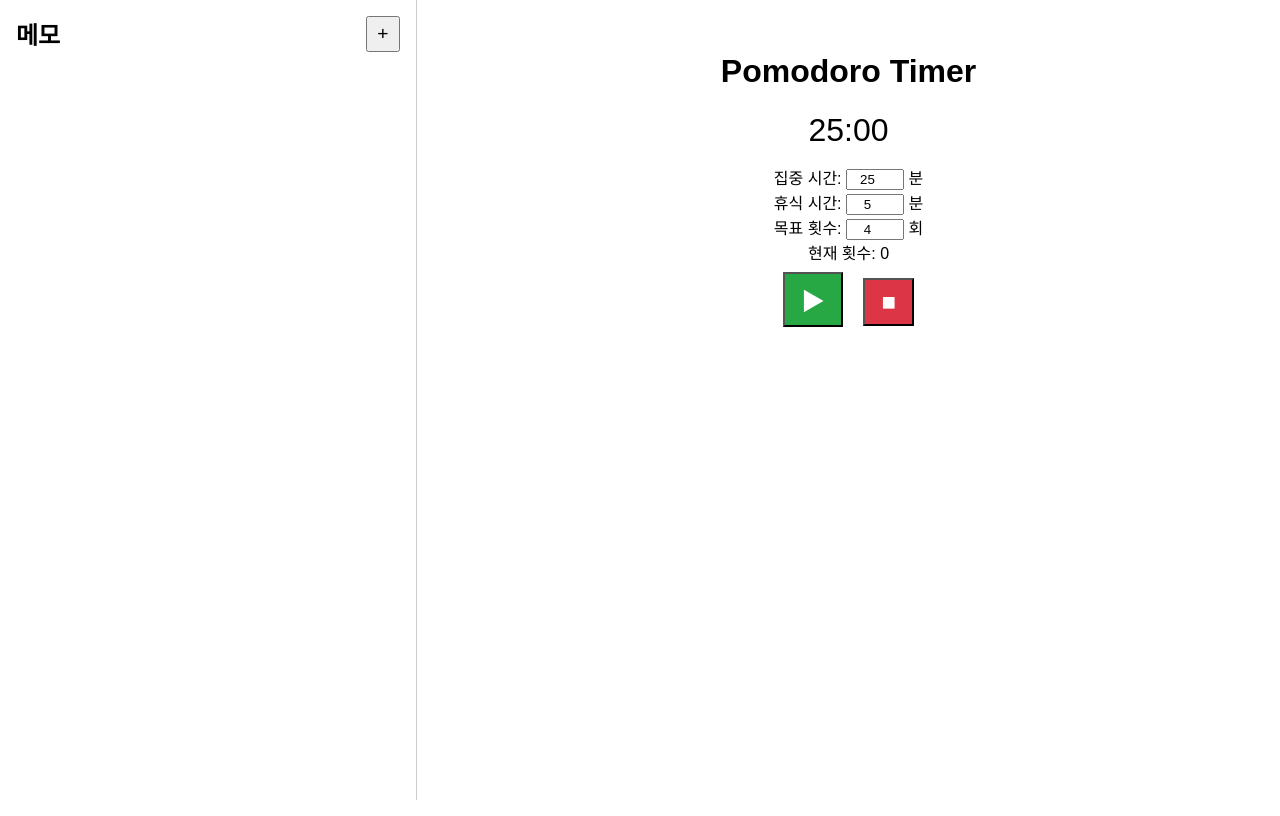
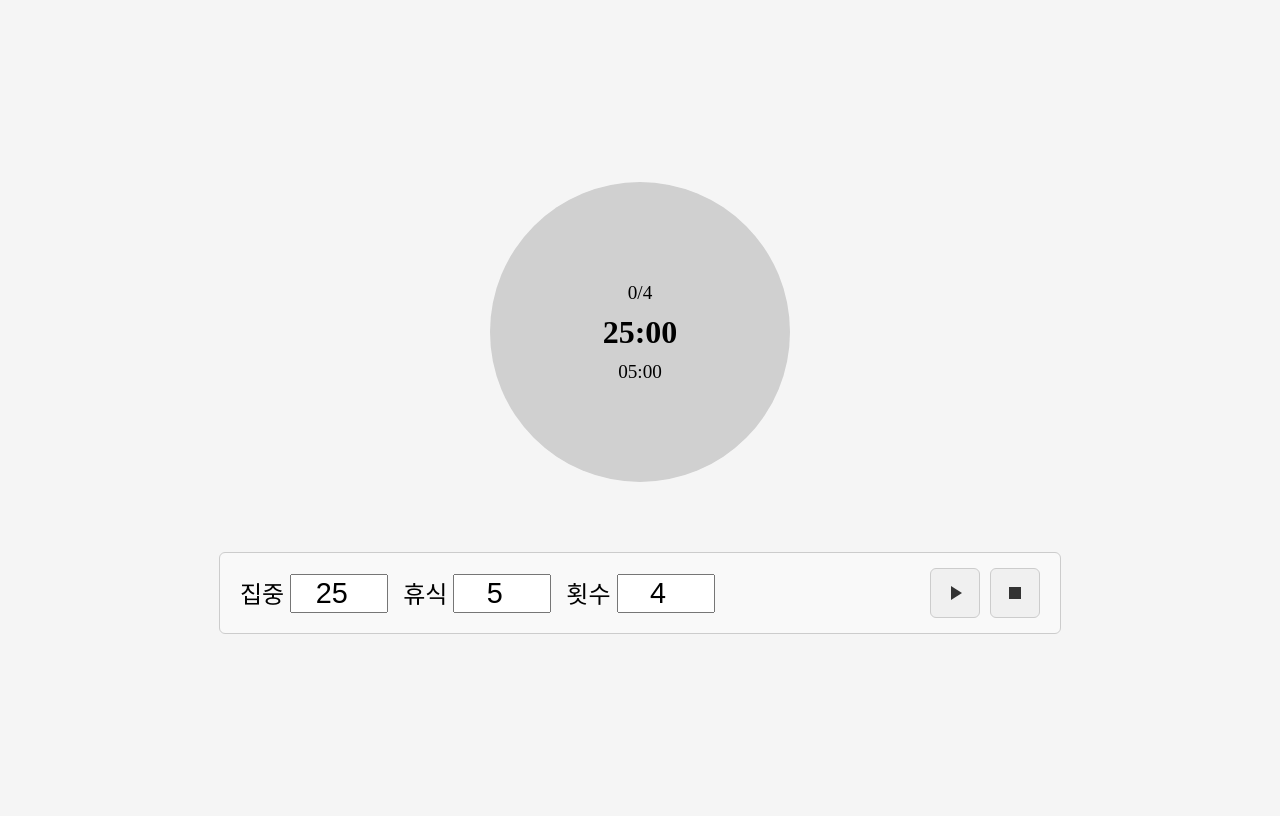
Before and after one commit to purplecurry/prj-toti, a FastAPI app: page /timer/ in a window 1280 px wide. Run offline with FastAPI, Linux system fonts and the light colour scheme; parts of the project's set-up code (start-up, migrations or seed data) failed here and were passed over.

Commit message:
timer.html, timer.py 수정
-timer.html : 재작업중. 타이머 기능 구현 및 UI 기본 구성 완료
-timer.py : 비 로그인 사용자 처리를 위한 스키마 별도 생성
On branch ks

```diff
--- a/templates/timer.html
+++ b/templates/timer.html
@@ -4,342 +4,337 @@
   <meta charset="UTF-8">
   <title>Pomodoro Timer</title>
   <style>
-    body { font-family: 'Noto Sans KR', sans-serif; margin:0; }
-    .layout { display:flex; height:100vh; }
-    #memo-container { width:30%; padding:1rem; border-right:1px solid #ccc; text-align:left; }
-    #memo-container h2 { margin:0; }
-    .memo-header { display:flex; justify-content:space-between; align-items:center; margin-bottom:1rem; }
-    .memo-box { border:1px solid #333; margin:0.5rem 0; padding:0.5rem; }
-    .memo-title-row { display:flex; justify-content:space-between; align-items:center;
-                      border-bottom:1px solid #aaa; padding-bottom:0.5rem; cursor:pointer; }
-    .memo-title-row span { font-weight:bold; }
-    .memo-icons span { margin-left:0.5rem; cursor:pointer; }
-    .memo-content { display:none; margin-top:0.5rem; }
-    .timer-area { flex:1; text-align:center; padding:2rem; }
-    .timer-display { font-size:2rem; margin:1rem; }
-    .control-btn { font-size:1.5rem; padding:0.5rem 1rem; margin:0.5rem; }
-    .play { background:#28a745; color:white; }
-    .stop { background:#dc3545; color:white; }
-    input { width:50px; text-align:center; }
+    body {
+      display: flex;
+      flex-direction: column;
+      justify-content: center;
+      align-items: center;
+      height: 100vh;
+      background: #f5f5f5;
+    }
+
+    .timer-container {
+      position: relative;
+      width: 300px;
+      height: 300px;
+      margin-bottom: 20px;
+    }
+
+    /* 원형 진행바 (SVG) */
+    .circle {
+      position: absolute;
+      top: 0;
+      left: 0;
+    }
+
+    #focus-circle{
+      fill: none;
+      stroke-width: 40;
+      stroke-linecap: round;
+      transform: rotate(-90deg);
+      transform-origin: 50% 50%;
+      transition: stroke-dashoffset 1s linear; /* 부드럽게 변화 */
+      stroke: red;
+    }
+
+    #break-circle {
+      fill: none;
+      stroke-width: 20;
+      stroke-linecap: round;
+      transform: rotate(-90deg);
+      transform-origin: 50% 50%;
+      transition: stroke-dashoffset 1s linear; /* 부드럽게 변화 */
+      stroke: green;
+    }
+
+    /* 중앙 박스 */
+    .time-box {
+      width: 100%;
+      height: 100%;
+      border-radius: 50%;
+      background: #d0d0d0;
+      display: flex;
+      flex-direction: column;
+      justify-content: center;
+      align-items: center;
+    }
+
+    .counter {
+      font-size: 1.2em;
+      color: black;
+      margin-bottom: 10px;
+      font-weight: normal;
+    }
+
+    .big-time {
+      font-size: 2em;
+      font-weight: bold;
+      color: black;
+    }
+
+    .small-time {
+      font-size: 1.2em;
+      color: black;
+      margin-top: 10px;
+    }
+
+    /* 하단 바 전체 */
+    .bottom-bar {
+      display: flex;
+      justify-content: space-between; /* 왼쪽은 inputs, 오른쪽은 버튼 */
+      align-items: center;
+      width: 800px; /* 가로 길이 확장 */
+      margin-top: 50px; /* 타이머와 간격 확보 */
+      padding: 15px 20px;
+      border: 1px solid #ccc;
+      border-radius: 6px;
+      background: #f9f9f9;
+    }
+
+    /* 입력 박스 */
+    .inputs {
+      display: flex;
+      gap: 15px;
+      font-size: 1.5em; /* 글자 크기 확대 */
+    }
+
+    .inputs input {
+      width: 90px;
+      font-size: 1.2em;
+      text-align: center;
+    }
+
+    /* 버튼 */
+    .controls {
+      display: flex;
+      flex-direction: row; /* 버튼 가로 정렬 */
+      gap: 10px;
+    }
+
+    .controls button {
+      display: flex;
+      justify-content: center;
+      align-items: center;
+      width: 50px;   /* 버튼 크기 고정 */
+      height: 50px;  /* 버튼 크기 고정 */
+      border: 1px solid #ccc;
+      border-radius: 6px;
+      background: #f0f0f0;
+      cursor: pointer;
+      transition: background 0.2s ease;
+    }
+
+    .controls button:hover {
+      background: #e0e0e0;
+    }
+
+    .controls svg {
+      width: 24px;   /* 아이콘 크기 고정 */
+      height: 24px;
+      fill: #333;
+    }
   </style>
 </head>
 <body>
-  <div class="layout">
-    <!-- 메모 영역 -->
-    <div id="memo-container">
-      <div class="memo-header">
-        <h2>메모</h2>
-        <button id="add-memo-btn" style="font-size:1.2rem; padding:0.3rem 0.6rem;">+</button>
-      </div>
-      <!-- 메모 박스들이 JS로 추가됨 -->
-    </div>
+  <div class="timer-container">
+    <!-- 집중 타이머 (빨간색 원형) -->
+    <svg class="circle" width="300" height="300">
+      <circle id="focus-circle" cx="150" cy="150" r="100" />
+    </svg>
 
-    <!-- 타이머 영역 -->
-    <div class="timer-area">
-      <h1>Pomodoro Timer</h1>
-      <div class="timer-display" id="main-timer">25:00</div>
+    <!-- 휴식 타이머 (녹색 원형) -->
+    <svg class="circle" width="300" height="300">
+      <circle id="break-circle" cx="150" cy="150" r="90" />
+    </svg>
 
-      <div>집중 시간: <input id="focus-input" type="number" value="25"> 분</div>
-      <div>휴식 시간: <input id="break-input" type="number" value="5"> 분</div>
-      <div>목표 횟수: <input id="goal-input" type="number" value="4"> 회</div>
-      <div>현재 횟수: <span id="count">0</span></div>
-
-      <button id="play-btn" class="control-btn play">▶</button>
-      <button id="stop-btn" class="control-btn stop">■</button>
+    <div class="time-box">
+      <div class="counter" id="counter">0/4</div>
+      <div class="big-time" id="focus-time">25:00</div>
+      <div class="small-time" id="break-time">05:00</div>
     </div>
   </div>
 
-<script>
-  const playBtn = document.getElementById("play-btn");
-  const stopBtn = document.getElementById("stop-btn");
-  const mainTimer = document.getElementById("main-timer");
-  const focusInput = document.getElementById("focus-input");
-  const breakInput = document.getElementById("break-input");
-  const goalInput = document.getElementById("goal-input");
-  const countEl = document.getElementById("count");
 
-  let running = false;
-  let interval = null;
-  let isFocus = true;
-  let focusTime = parseInt(focusInput.value) * 60;
-  let breakTime = parseInt(breakInput.value) * 60;
-  let timeLeft = focusTime;
-  let count = 0;
-  let goal = parseInt(goalInput.value);
+<!-- 하단 입력 + 버튼을 한 줄로 -->
+<div class="bottom-bar">
+  <div class="inputs">
+    <label>집중 <input type="number" id="focus-input" value="25"></label>
+    <label>휴식 <input type="number" id="break-input" value="5"></label>
+    <label>횟수 <input type="number" id="count-input" value="4"></label>
+  </div>
+  <div class="controls">
+    <!-- 재생 버튼 -->
+    <button id="start-btn">
+      <svg id="start-icon" xmlns="http://www.w3.org/2000/svg" viewBox="0 0 24 24">
+        <path d="M8 5v14l11-7z"/> <!-- ▶ 아이콘 -->
+      </svg>
+    </button>
 
-  function updateDisplay() {
-    const minutes = String(Math.floor(timeLeft / 60)).padStart(2, "0");
-    const seconds = String(timeLeft % 60).padStart(2, "0");
-    mainTimer.textContent = `${minutes}:${seconds}`;
-  }
+    <!-- 정지 버튼 -->
+    <button id="stop-btn">
+      <svg xmlns="http://www.w3.org/2000/svg" viewBox="0 0 24 24">
+        <rect x="6" y="6" width="12" height="12"/> <!-- ■ 아이콘 -->
+      </svg>
+    </button>
+  </div>
+</div>
 
-  function switchPhase() {
-    if (isFocus) {
-      isFocus = false;
-      breakTime = parseInt(breakInput.value) * 60;
-      timeLeft = breakTime;
-      alert("집중 시간 종료! 휴식 시작!");
-    } else {
-      isFocus = true;
-      focusTime = parseInt(focusInput.value) * 60;
-      timeLeft = focusTime;
-      count++;
-      countEl.textContent = count;
+  <script>
+    let focusTime, breakTime, totalCount;
+    let currentCount = 0;
+    let timer = null;
+    let isRunning = false;
+    let isPaused = false;
+    let isFocus = true;
+    let remainingTime;
 
-      if (count >= goal) {
-        clearInterval(interval);
-        running = false;
-        alert("목표 횟수 달성! 오늘의 뽀모도로 완료!");
-        playBtn.textContent = "▶";
-        playBtn.classList.remove("stop");
-        playBtn.classList.add("play");
-        return;
-      }
-      alert("휴식 종료! 다시 집중 시작!");
-    }
-    updateDisplay();
-  }
+    const focusDisplay = document.getElementById("focus-time");
+    const breakDisplay = document.getElementById("break-time");
+    const counterDisplay = document.getElementById("counter");
+    const startBtn = document.getElementById("start-btn");
+    const stopBtn = document.getElementById("stop-btn");
 
-  playBtn.addEventListener("click", () => {
-    if (!running) {
-      running = true;
-      playBtn.textContent = "⏸";
-      playBtn.classList.remove("play");
-      playBtn.classList.add("stop");
+    const focusCircle = document.getElementById("focus-circle");
+    const breakCircle = document.getElementById("break-circle");
 
-      interval = setInterval(() => {
-        if (timeLeft > 0) {
-          timeLeft--;
-          updateDisplay();
-        } else {
-          switchPhase();
-        }
-      }, 1000);
-    } else {
-      running = false;
-      clearInterval(interval);
-      playBtn.textContent = "▶";
-      playBtn.classList.remove("stop");
-      playBtn.classList.add("play");
-    }
-  });
+    // 원 둘레 계산
+    const focusCircumference = 2 * Math.PI * 100; // r=120
+    const breakCircumference = 2 * Math.PI * 90;  // r=90
 
-  stopBtn.addEventListener("click", () => {
-    clearInterval(interval);
-    running = false;
-    isFocus = true;
-    focusTime = parseInt(focusInput.value) * 60;
-    breakTime = parseInt(breakInput.value) * 60;
-    goal = parseInt(goalInput.value);
-    timeLeft = focusTime;
-    count = 0;
-    countEl.textContent = count;
-    updateDisplay();
-    playBtn.textContent = "▶";
-    playBtn.classList.remove("stop");
-    playBtn.classList.add("play");
-  });
+    focusCircle.style.strokeDasharray = focusCircumference;
+    focusCircle.style.strokeDashoffset = focusCircumference;
 
-  updateDisplay();
+    breakCircle.style.strokeDasharray = breakCircumference;
+    breakCircle.style.strokeDashoffset = breakCircumference;
 
-  // ===== 메모 관련 =====
-    function renderMemo(memo) {
-    const box = document.createElement("div");
-    box.className = "memo-box";
-
-    const titleRow = document.createElement("div");
-    titleRow.className = "memo-title-row";
-
-    const titleEl = document.createElement("span");
-    titleEl.textContent = memo.title;
-
-    const iconBox = document.createElement("div");
-    iconBox.className = "memo-icons";
-
-    // 수정 아이콘
-    const editIcon = document.createElement("span");
-    editIcon.textContent = "✏️";
-    editIcon.addEventListener("click", (e) => {
-        e.stopPropagation();
-
-        // 인라인 편집 UI 생성
-        const editForm = document.createElement("div");
-        editForm.style.marginTop = "0.5rem";
-
-        const titleInput = document.createElement("input");
-        titleInput.type = "text";
-        titleInput.value = memo.title;
-        titleInput.style.width = "100%";
-
-        const contentInput = document.createElement("textarea");
-        contentInput.value = memo.content || "";
-        contentInput.style.width = "100%";
-        contentInput.style.marginTop = "0.5rem";
-
-        const saveBtn = document.createElement("button");
-        saveBtn.textContent = "저장";
-        saveBtn.style.marginRight = "0.5rem";
-
-        const cancelBtn = document.createElement("button");
-        cancelBtn.textContent = "취소";
-
-        editForm.appendChild(titleInput);
-        editForm.appendChild(contentInput);
-        editForm.appendChild(saveBtn);
-        editForm.appendChild(cancelBtn);
-
-        // 기존 내용 숨기고 편집폼 표시
-        contentEl.style.display = "none";
-        box.appendChild(editForm);
-
-        saveBtn.addEventListener("click", () => {
-        fetch("/timer/memo/write", {
-            method: "PUT",
-            headers: { "Content-Type": "application/json" },
-            body: JSON.stringify({ id: memo.id, title: titleInput.value, content: contentInput.value })
-        })
-        .then(res => res.json())
-        .then(updated => {
-            titleEl.textContent = updated.memo.title;
-            contentEl.textContent = updated.memo.content;
-            box.removeChild(editForm);
-        });
-        });
-
-        cancelBtn.addEventListener("click", () => {
-        box.removeChild(editForm);
-        contentEl.style.display = "none";
-        });
-    });
-
-    // 삭제 아이콘
-    const deleteIcon = document.createElement("span");
-    deleteIcon.textContent = "🗑️";
-    deleteIcon.addEventListener("click", (e) => {
-        e.stopPropagation();
-        if (confirm("정말 삭제하시겠습니까?")) {
-        fetch(`/timer/memo/${memo.id}`, { method: "DELETE" })
-            .then(res => {
-            if (res.ok) box.remove();
-            });
-        }
-    });
-
-    iconBox.appendChild(editIcon);
-    iconBox.appendChild(deleteIcon);
-
-    titleRow.appendChild(titleEl);
-    titleRow.appendChild(iconBox);
-
-    const contentEl = document.createElement("div");
-    contentEl.className = "memo-content";
-    contentEl.textContent = "내용 불러오는 중...";
-
-    // 타이틀 클릭 시 내용 토글
-    titleRow.addEventListener("click", () => {
-        if (contentEl.style.display === "none") {
-        fetch(`/timer/memo/${memo.id}`)
-            .then(res => res.json())
-            .then(detail => {
-            contentEl.textContent = detail.content;
-            contentEl.style.display = "block";
-            });
-        } else {
-        contentEl.style.display = "none";
-        }
-    });
-
-    box.appendChild(titleRow);
-    box.appendChild(contentEl);
-    return box;
+    /* ▶ 아이콘 */
+    function setPlayIcon() {
+      startBtn.innerHTML = `
+        <svg xmlns="http://www.w3.org/2000/svg" viewBox="0 0 24 24">
+          <path d="M8 5v14l11-7z"/>
+        </svg>`;
     }
 
-    // ===== 새 메모 작성 인라인 입력 =====
-document.getElementById("add-memo-btn").addEventListener("click", () => {
-  const memoContainer = document.getElementById("memo-container");
+    /* ⏸ 아이콘 */
+    function setPauseIcon() {
+      startBtn.innerHTML = `
+        <svg xmlns="http://www.w3.org/2000/svg" viewBox="0 0 24 24">
+          <path d="M6 19h4V5H6zm8-14v14h4V5z"/>
+        </svg>`;
+    }
 
-  const formBox = document.createElement("div");
-  formBox.className = "memo-box";
+    function updateDisplays() {
+      focusDisplay.textContent = formatTime(focusTime * 60);
+      breakDisplay.textContent = formatTime(breakTime * 60);
+      counterDisplay.textContent = `${currentCount}/${totalCount}`;
+    }
 
-  const titleInput = document.createElement("input");
-  titleInput.type = "text";
-  titleInput.placeholder = "메모 제목";
-  titleInput.style.width = "100%";
+    function formatTime(seconds) {
+      const m = String(Math.floor(seconds / 60)).padStart(2, "0");
+      const s = String(seconds % 60).padStart(2, "0");
+      return `${m}:${s}`;
+    }
 
-  const contentInput = document.createElement("textarea");
-  contentInput.placeholder = "메모 내용";
-  contentInput.style.width = "100%";
-  contentInput.style.marginTop = "0.5rem";
+    function updateProgress() {
+      if (isFocus) {
+        const progress = remainingTime / (focusTime * 60);
+        focusCircle.style.strokeDashoffset = focusCircumference * progress;
+      } else {
+        const progress = remainingTime / (breakTime * 60);
+        breakCircle.style.strokeDashoffset = breakCircumference * progress;
+      }
+    }
 
-  const saveBtn = document.createElement("button");
-  saveBtn.textContent = "저장";
-  saveBtn.style.marginRight = "0.5rem";
+    function startTimer() {
+      if (!isRunning) {
+        // 처음 시작
+        focusTime = parseInt(document.getElementById("focus-input").value);
+        breakTime = parseInt(document.getElementById("break-input").value);
+        totalCount = parseInt(document.getElementById("count-input").value);
+        currentCount = 0;
+        isFocus = true;
+        remainingTime = focusTime * 60;
+        updateDisplays();
+        runInterval();
+        isRunning = true;
+        isPaused = false;
+        setPauseIcon(); // ▶ → ⏸
+      } else if (!isPaused) {
+        // 실행 중 → 일시정지
+        clearInterval(timer);
+        timer = null;
+        isPaused = true;
+        setPlayIcon(); // ⏸ → ▶
+      } else {
+        // 일시정지 상태 → 재개
+        runInterval();
+        isPaused = false;
+        setPauseIcon(); // ▶ → ⏸
+      }
+    }
 
-  const cancelBtn = document.createElement("button");
-  cancelBtn.textContent = "취소";
+    function runInterval() {
+      timer = setInterval(runTimer, 1000);
+    }
 
-  formBox.appendChild(titleInput);
-  formBox.appendChild(contentInput);
-  formBox.appendChild(saveBtn);
-  formBox.appendChild(cancelBtn);
+    function runTimer() {
+      remainingTime--;
+      if (isFocus) {
+        focusDisplay.textContent = formatTime(remainingTime);
+      } else {
+        breakDisplay.textContent = formatTime(remainingTime);
+      }
 
-  memoContainer.insertBefore(formBox, memoContainer.children[1]); // 메모 리스트 위에 추가
+      updateProgress(); // 진행률 업데이트
 
-  saveBtn.addEventListener("click", () => {
-    if (titleInput.value.trim() !== "") {
-      fetch("/timer/memo/write", {
-        method: "PUT",
-        headers: { "Content-Type": "application/json" },
-        body: JSON.stringify({ title: titleInput.value, content: contentInput.value })
-      })
-      .then(res => res.json())
-      .then(newMemo => {
-        memoContainer.replaceChild(renderMemo(newMemo.memo), formBox);
-      });
+      if (remainingTime <= 0) {
+        if (isFocus) {
+          currentCount++;
+          counterDisplay.textContent = `${currentCount}/${totalCount}`;
+          if (currentCount >= totalCount) {
+            stopTimer(); // 종료
+            return;
+          }
+          isFocus = false;
+          remainingTime = breakTime * 60;
+        } else {
+          isFocus = true;
+          remainingTime = focusTime * 60;
+        }
+      }
     }
-  });
 
-  cancelBtn.addEventListener("click", () => {
-    memoContainer.removeChild(formBox);
-  });
-});
+    function stopTimer() {
+      clearInterval(timer);
+      timer = null;
+      isRunning = false;
+      isPaused = false;
+      currentCount = 0;
+      updateDisplays();
+      setPlayIcon(); // 항상 ▶로 초기화
+      // 원형 진행률 초기화
+      focusCircle.style.strokeDashoffset = focusCircumference;
+      breakCircle.style.strokeDashoffset = breakCircumference;
+    }
 
+    startBtn.addEventListener("click", startTimer);
+    stopBtn.addEventListener("click", stopTimer);
 
-  document.getElementById("add-memo-btn").addEventListener("click", () => {
-    const title = prompt("메모 제목을 입력하세요");
-    const content = prompt("메모 내용을 입력하세요");
-    if (title) {
-      fetch("/timer/memo/write", {
-        method: "PUT",
-        headers: { "Content-Type": "application/json" },
-        body: JSON.stringify({ title, content })
-      })
-      .then(res => res.json())
-      .then(newMemo => {
-        const memoContainer = document.getElementById("memo-container");
-        memoContainer.appendChild(renderMemo(newMemo.memo));
-      });
-    }
-  });
+    /* 초기 상태: ▶ 아이콘 */
+    setPlayIcon();
+  </script>
+</body>
+</html>
 
-  // 페이지 로딩 시 기존 메모 불러오기
-  fetch("/timer/api/timer-data")
-    .then(res => res.json())
-    .then(data => {
-      focusInput.value = data.focus_time;
-      breakInput.value = data.break_time;
-      focusTime = parseInt(focusInput.value) * 60;
-      breakTime = parseInt(breakInput.value) * 60;
-      timeLeft = focusTime;
-      updateDisplay();
-
-      if (data.memos && data.memos.length > 0) {
-        const memoContainer = document.getElementById("memo-container");
-        data.memos.forEach(memo => {
-          memoContainer.appendChild(renderMemo(memo));
-        });
-      }
-    })
-    .catch(err => console.error("타이머 데이터 불러오기 실패:", err));
-</script>
-<!-- 할 일: 임시 테스트 상태. 레이아웃이랑 건들거 많음 -->
+<!--
+ 할 것 목록
+ 1) 타이머 ui 모양 맞추기
+ 2) 좌측 메모 구현하기
+ ㄴa) 메뉴는 로그인 후에만 표시 (마지막에 구현 예정)
+ ㄴb) 메시지 추가버튼, 각 메시지 내에는 편집, 삭제버튼
+ 3) 우측 메뉴 구현하기
+ ㄴa) 기본 햄버거 버튼. 누르면 펼쳐지게
+ ㄴb) 엥? 햄버거 버튼 필요한가? 그냥 사람 모양 놔두고 마이페이지 보내면 되는거 아닌가?
+ 4) bgm 재생 관련 구현하기
+ ㄴ이건 진짜 마지막에 구현 할 예정. 들어갈 bgm도, 데이터 구조도, 관련 저장 기능도 다 다시 손 봐야 한다.
+  -->
```
Also changed, not shown: timer.py (+17 -9 lines).
